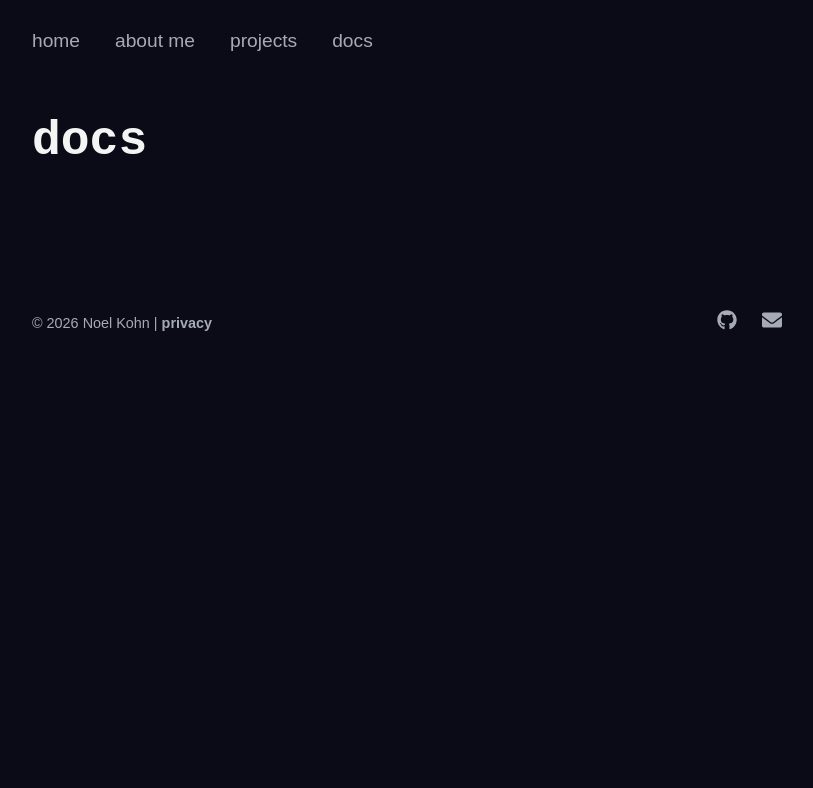
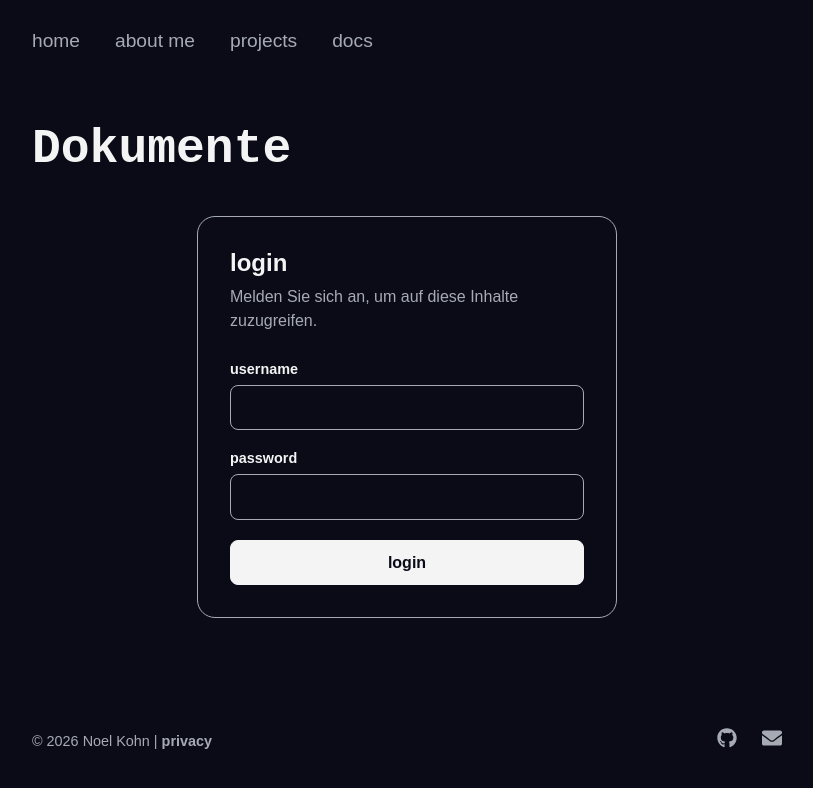
Before and after one commit to no-e1/portfolio-site, a React (Vite) app in the folder frontend/: page /docs in a window 1280 px wide. Shown: the top 788 px of the page, without its empty margins (233-1046 px from the left). Built offline with nearby package versions, Linux system fonts and the light colour scheme; a web font is replaced by a local one.

Commit message:
feat(frontend): add basic login form for protected routes

```diff
--- /dev/null
+++ b/frontend/src/components/Auth/LoginForm.module.css
@@ -0,0 +1,90 @@
+.card {
+  width: min(100%, 420px);
+  margin: 2rem auto 0;
+  padding: 2rem;
+  box-sizing: border-box;
+  border: 1px solid var(--light-text);
+  border-radius: 18px;
+  font-family: var(--mainfont);
+}
+
+.intro {
+  margin-bottom: 1.75rem;
+}
+
+.title {
+  margin: 0 0 0.5rem;
+  font-size: 1.5rem;
+}
+
+.description {
+  margin: 0;
+  color: var(--light-text);
+  line-height: 1.5;
+}
+
+.form {
+  display: grid;
+  gap: 1.25rem;
+}
+
+.field {
+  display: grid;
+  gap: 0.5rem;
+}
+
+.label {
+  font-size: 0.9rem;
+  font-weight: 700;
+}
+
+.input {
+  width: 100%;
+  padding: 0.8rem 0.9rem;
+  box-sizing: border-box;
+  border: 1px solid var(--light-text);
+  border-radius: 8px;
+  outline: none;
+  background: transparent;
+  color: var(--text);
+  font: inherit;
+}
+
+.input:focus {
+  border-color: var(--text);
+  box-shadow: 0 0 0 3px rgba(244, 244, 245, 0.12);
+}
+
+.error {
+  margin: 0;
+  color: #ff8a8a;
+  font-size: 0.9rem;
+  line-height: 1.4;
+}
+
+.submitButton {
+  padding: 0.8rem 1rem;
+  border: 1px solid var(--text);
+  border-radius: 8px;
+  background: var(--text);
+  color: var(--bg);
+  cursor: pointer;
+  font: inherit;
+  font-weight: 700;
+}
+
+.submitButton:hover {
+  background: var(--light-text);
+  border-color: var(--light-text);
+}
+
+.submitButton:focus-visible {
+  outline: 3px solid rgba(244, 244, 245, 0.35);
+  outline-offset: 3px;
+}
+
+@media (max-width: 520px) {
+  .card {
+    padding: 1.5rem;
+  }
+}
--- /dev/null
+++ b/frontend/src/components/Auth/LoginForm.tsx
@@ -0,0 +1,62 @@
+import { useState, type FormEvent } from "react";
+import styles from "./LoginForm.module.css";
+
+export function LoginForm() {
+  const [error, setError] = useState("");
+
+  function handleSubmit(event: FormEvent<HTMLFormElement>) {
+    event.preventDefault();
+    setError("Benutzername oder Passwort ist falsch.");
+  }
+
+  return (
+    <section className={styles.card} aria-labelledby="login-title">
+      <div className={styles.intro}>
+        <h2 id="login-title" className={styles.title}>
+          login
+        </h2>
+        <p className={styles.description}>
+          Melden Sie sich an, um auf diese Inhalte zuzugreifen.
+        </p>
+      </div>
+
+      <form className={styles.form} onSubmit={handleSubmit}>
+        <label className={styles.field}>
+          <span className={styles.label}>username</span>
+          <input
+            className={styles.input}
+            type="text"
+            name="username"
+            autoComplete="username"
+            aria-invalid={Boolean(error)}
+            aria-describedby={error ? "login-error" : undefined}
+            required
+          />
+        </label>
+
+        <label className={styles.field}>
+          <span className={styles.label}>password</span>
+          <input
+            className={styles.input}
+            type="password"
+            name="password"
+            autoComplete="current-password"
+            aria-invalid={Boolean(error)}
+            aria-describedby={error ? "login-error" : undefined}
+            required
+          />
+        </label>
+
+        {error && (
+          <p id="login-error" className={styles.error} role="alert">
+            {error}
+          </p>
+        )}
+
+        <button className={styles.submitButton} type="submit">
+          login
+        </button>
+      </form>
+    </section>
+  );
+}
--- a/frontend/src/pages/Docs/DocsPage.tsx
+++ b/frontend/src/pages/Docs/DocsPage.tsx
@@ -1,7 +1,11 @@
+import { LoginForm } from "../../components/Auth/LoginForm"
 import styles from "./DocsPage.module.css"
 
 export function DocsPage() {
     return (
-        <h1 className={styles.title}>docs</h1>
+        <section>
+            <h1 className={styles.title}>Dokumente</h1>
+            <LoginForm />
+        </section>
     );
 }
```
